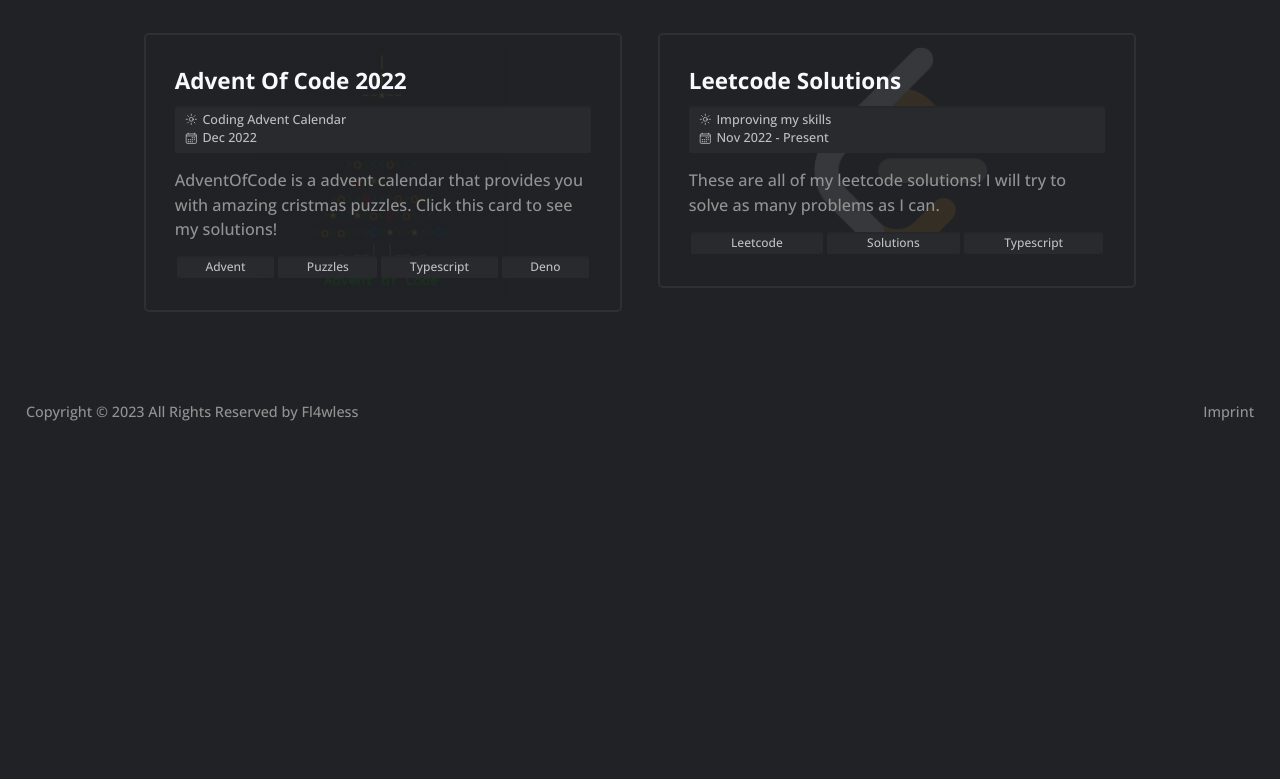
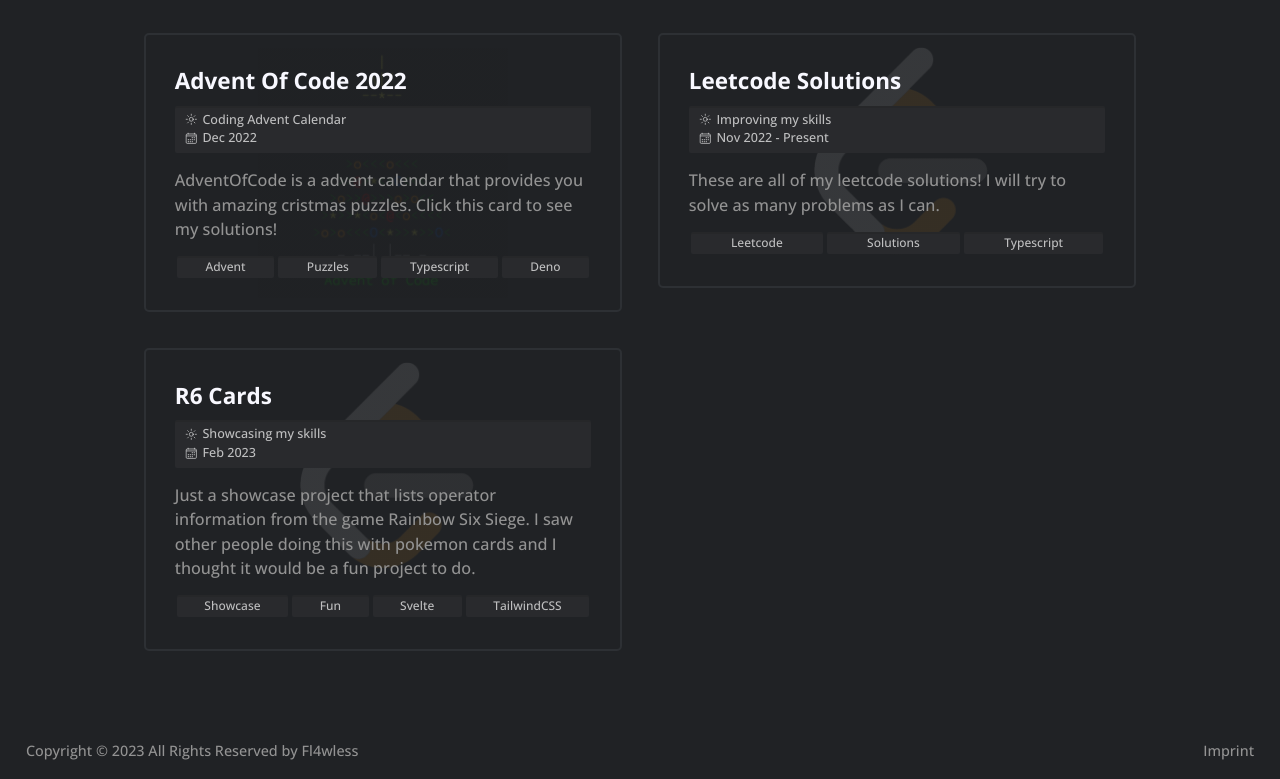
Before and after one commit to zFl4wless/web-presence, a website: page public/index.html in a window 1280 px wide. Shown: the part 1220-1999 px from the top of the page. Before the commit the page ends 1660 px from the top, so only its background shows below. Drawn offline with nearby package versions, Linux system fonts and the light colour scheme; a script that the page names is missing.

Commit message:
feat: adds R6-Cards to project section

```diff
--- a/public/index.html
+++ b/public/index.html
@@ -212,6 +212,39 @@
                         </div><!-- Project Card End -->
                     </div>
                 </a><!-- Project Item End -->
+
+                <!-- Project Item -->
+                <a href="https://github.com/zFl4wless/r6-cards">
+                    <div class="projects__album-item">
+                        <!-- Project Card -->
+                        <div class="project__card"
+                            style="background-image: linear-gradient(rgba(32, 34, 37, 0.9), rgba(32, 34, 37, 0.9)),
+                          url('assets/img/project-thumbnails/leetcode.png'); background-size: 250px; background-position-y: 10px;">
+                            <div class="project__card-content">
+                                <h2>R6 Cards</h2>
+                                <div class="content-info">
+                                    <span class="content-title">
+                                        <ion-icon name="sunny-outline"></ion-icon>Showcasing my skills
+                                    </span>
+                                    <span class="content-date">
+                                        <ion-icon name="calendar-outline"></ion-icon>Feb 2023
+                                    </span>
+                                </div>
+                                <p>
+                                    Just a showcase project that lists operator information from the game Rainbow Six
+                                    Siege. I saw other people doing this with pokemon cards and I thought it would be a
+                                    fun project to do.
+                                </p>
+                                <ul class="project__card-tags">
+                                    <li>Showcase</li>
+                                    <li>Fun</li>
+                                    <li>Svelte</li>
+                                    <li>TailwindCSS</li>
+                                </ul>
+                            </div>
+                        </div><!-- Project Card End -->
+                    </div>
+                </a><!-- Project Item End -->
             </div><!-- Projects Album End -->
         </section><!-- Project Section End -->
 
```
